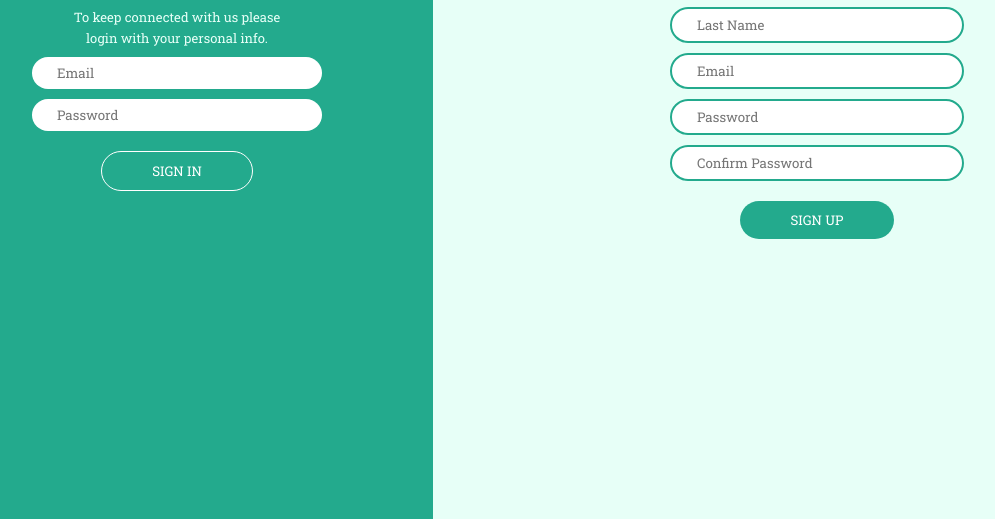
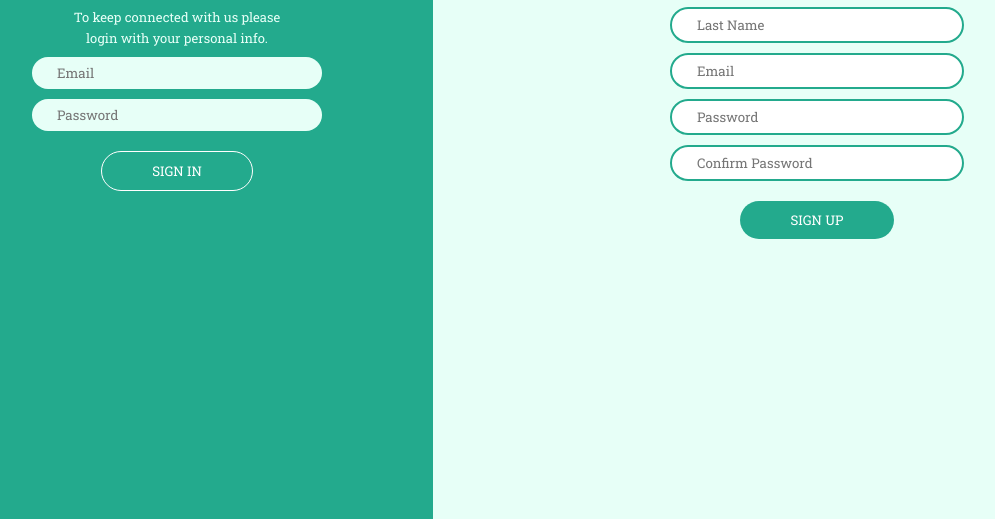
Before and after one commit to mmc7865/login-form, a plain HTML site: page index.html in a window 1280 px wide. Shown: the part 281-800 px from the top of the page, without its empty margins (79-1074 px from the left). Drawn offline with Linux system fonts and the light colour scheme.

Commit message:
someErrorResolve

```diff
--- a/style.css
+++ b/style.css
@@ -59,6 +59,7 @@ input {
 }
 .signin-input{
   color: var(--primary-color);
+  background-color: var(--secondry-color);
 }
 .signup-input{
   border: 2px solid var(--primary-color);
```
